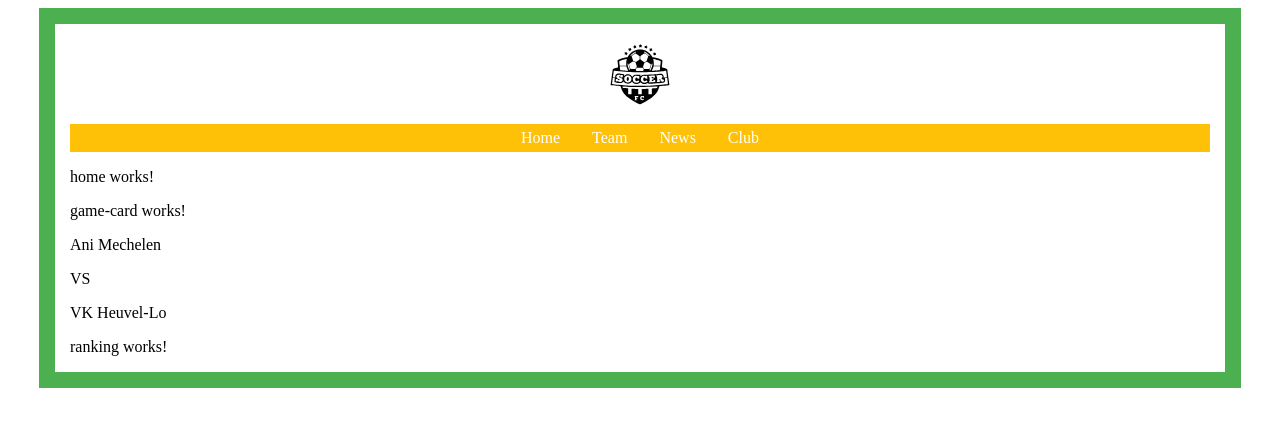
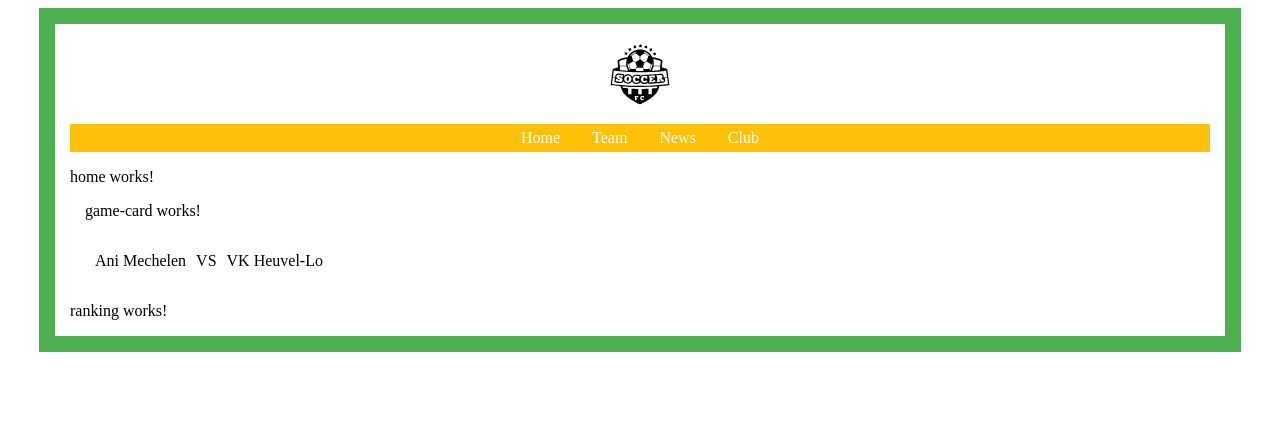
Before and after one commit to Simowned/MySandBox, an Angular app: page /home in a window 1280 px wide. Shown: the top 426 px of the page. Built offline with nearby package versions, Linux system fonts and the light colour scheme.

Commit message:
game-card styling

```diff
--- a/src/app/game-card/game-card.component.html
+++ b/src/app/game-card/game-card.component.html
@@ -1,11 +1,15 @@
+<div class="container">
+
   <p>
     game-card works!
   </p>
 
   <!-- TODO: Signal R -->
 
-<div>
+  <div class="inline">
     <p>Ani Mechelen</p>
     <p>VS</p>
     <p>VK Heuvel-Lo</p>
   </div>
+
+</div>
--- a/src/app/game-card/game-card.component.scss
+++ b/src/app/game-card/game-card.component.scss
@@ -0,0 +1,7 @@
+.inline {
+    display: inline-flex;
+}
+
+.inline p {
+    margin-left: 10px;
+}
--- a/src/app/team/team.component.ts
+++ b/src/app/team/team.component.ts
@@ -12,4 +12,7 @@ export class TeamComponent implements OnInit {
   ngOnInit() {
   }
 
+  call: string =
+  'https://datalake-prod2018.rbfa.be/graphql?operationName=GetTeamMembers&variables={%22teamId%22:%22147522%22,%22language%22:%22nl%22}&extensions={%22persistedQuery%22:{%22version%22:1,%22sha256Hash%22:%22cbbaa32e4580c9385409c85464d2578c88f1c051f6e3c55a2e5a47f11dce9e64%22}}';
+
 }
```
Lines whose indentation alone changed are shown as unchanged.
